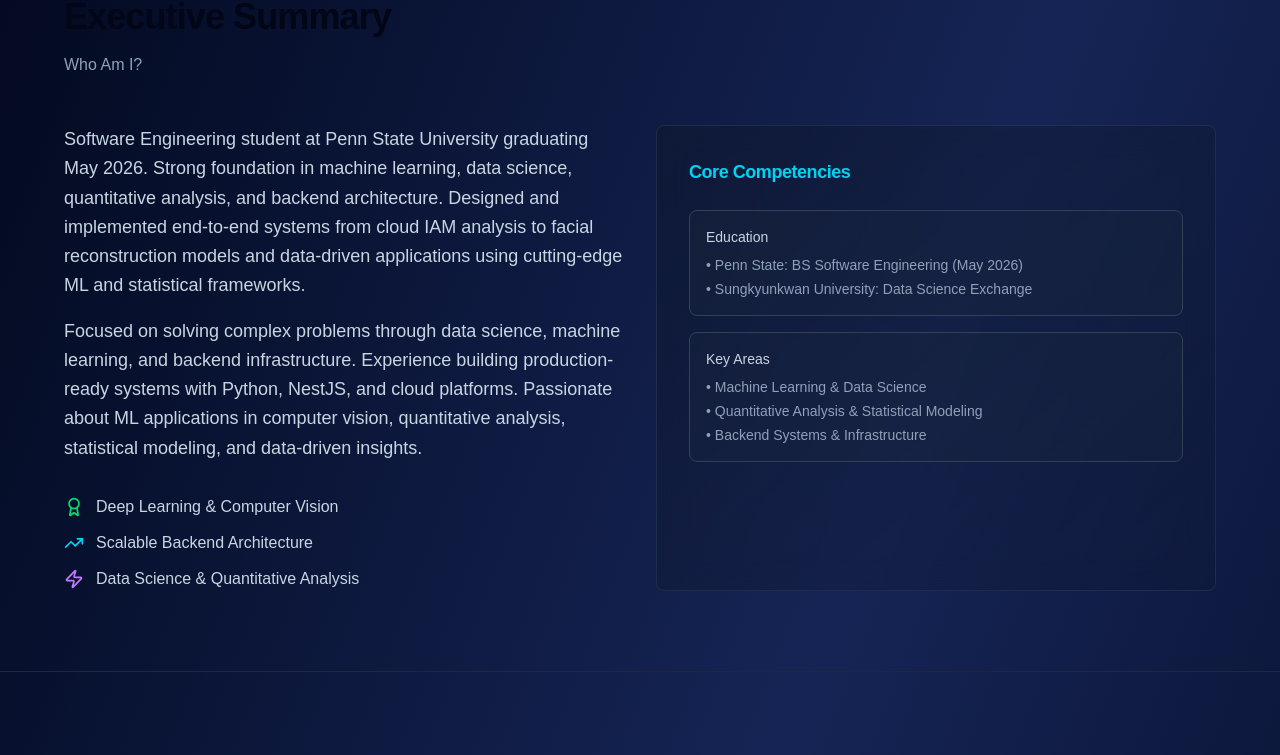
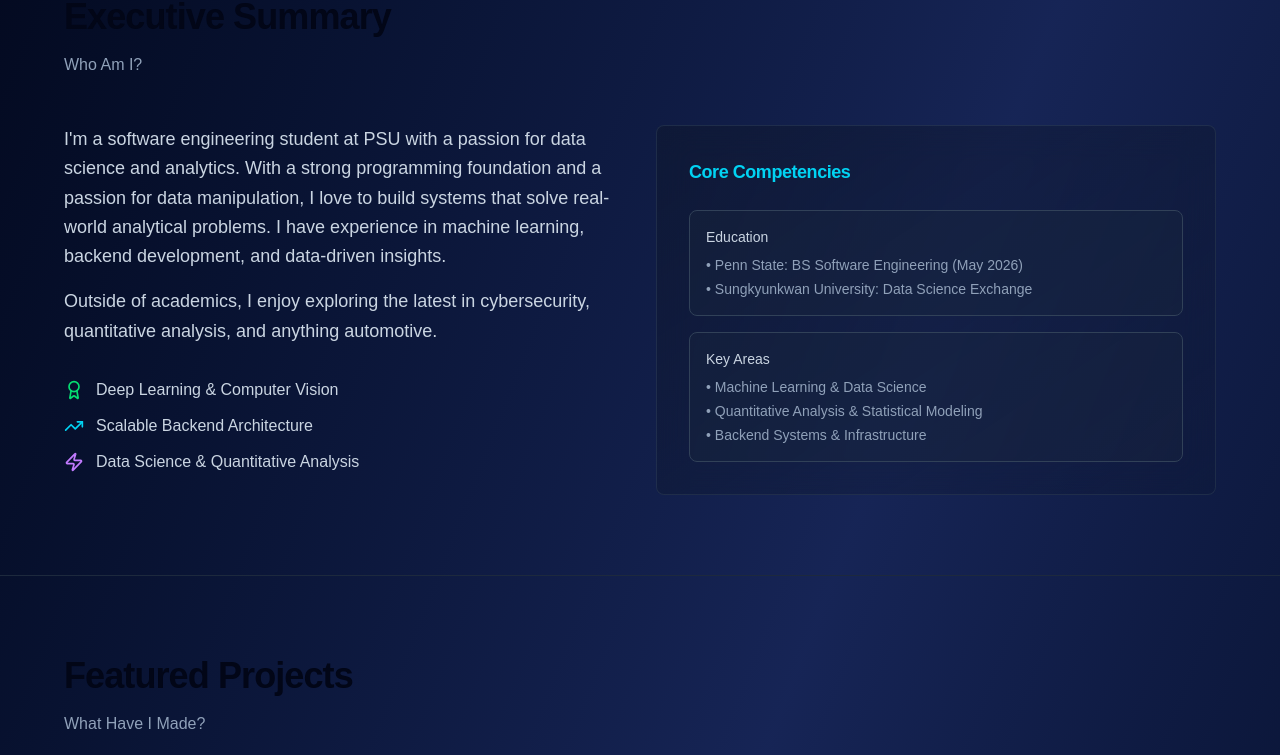
Before and after one commit to shanelawrence19/personal-website, a Next.js app: page / in a window 1280 px wide. Shown: the part 619-1374 px from the top of the page. Built offline with nearby package versions, Linux system fonts and the light colour scheme.

Commit message:
Updated the summary to be less dumb

```diff
--- a/app/home-page.tsx
+++ b/app/home-page.tsx
@@ -92,10 +92,10 @@ export default function HomePage() {
               className="space-y-4"
             >
               <p className="text-lg leading-relaxed text-slate-300">
-                Software Engineering student at Penn State University graduating May 2026. Strong foundation in machine learning, data science, quantitative analysis, and backend architecture. Designed and implemented end-to-end systems from cloud IAM analysis to facial reconstruction models and data-driven applications using cutting-edge ML and statistical frameworks.
+                I'm a software engineering student at PSU with a passion for data science and analytics. With a strong programming foundation and a passion for data manipulation, I love to build systems that solve real-world analytical problems. I have experience in machine learning, backend development, and data-driven insights.
               </p>
               <p className="text-lg leading-relaxed text-slate-300">
-                Focused on solving complex problems through data science, machine learning, and backend infrastructure. Experience building production-ready systems with Python, NestJS, and cloud platforms. Passionate about ML applications in computer vision, quantitative analysis, statistical modeling, and data-driven insights.
+                Outside of academics, I enjoy exploring the latest in cybersecurity, quantitative analysis, and anything automotive.
               </p>
               <div className="pt-4 space-y-3">
                 <div className="flex items-center gap-3">
```
